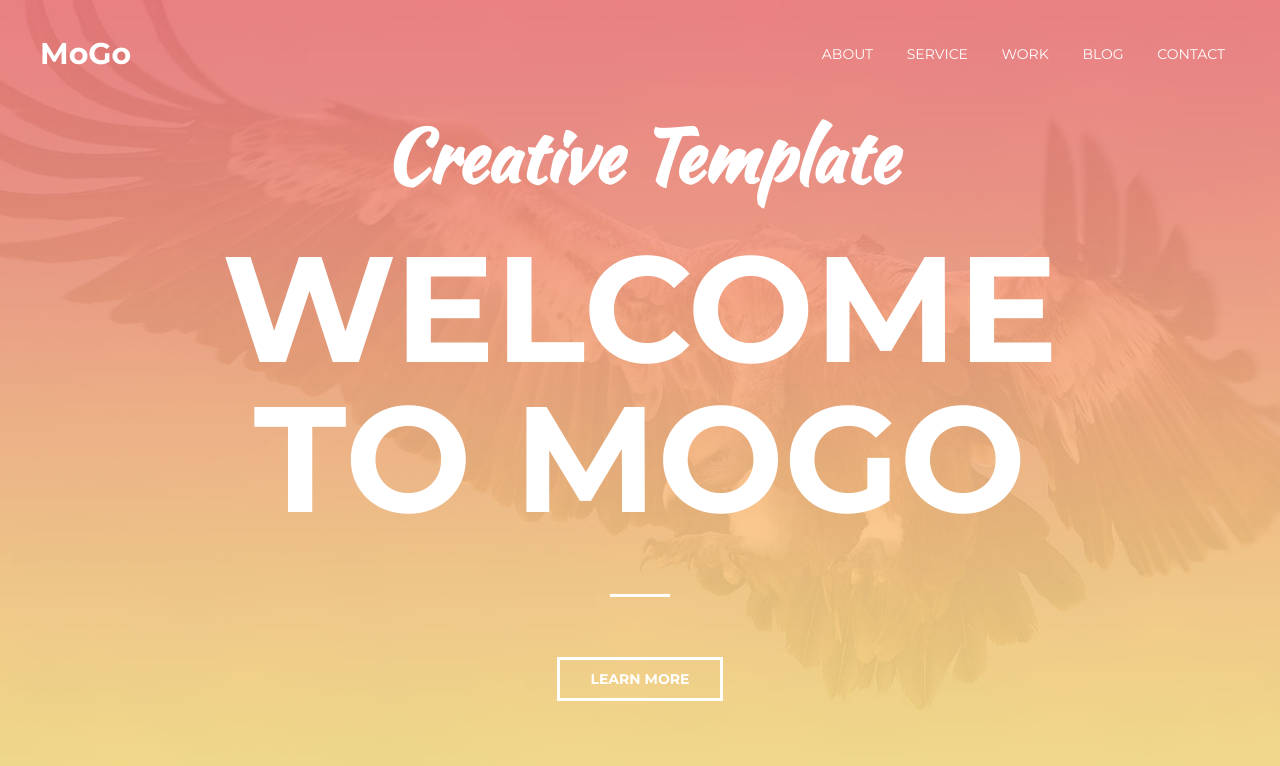
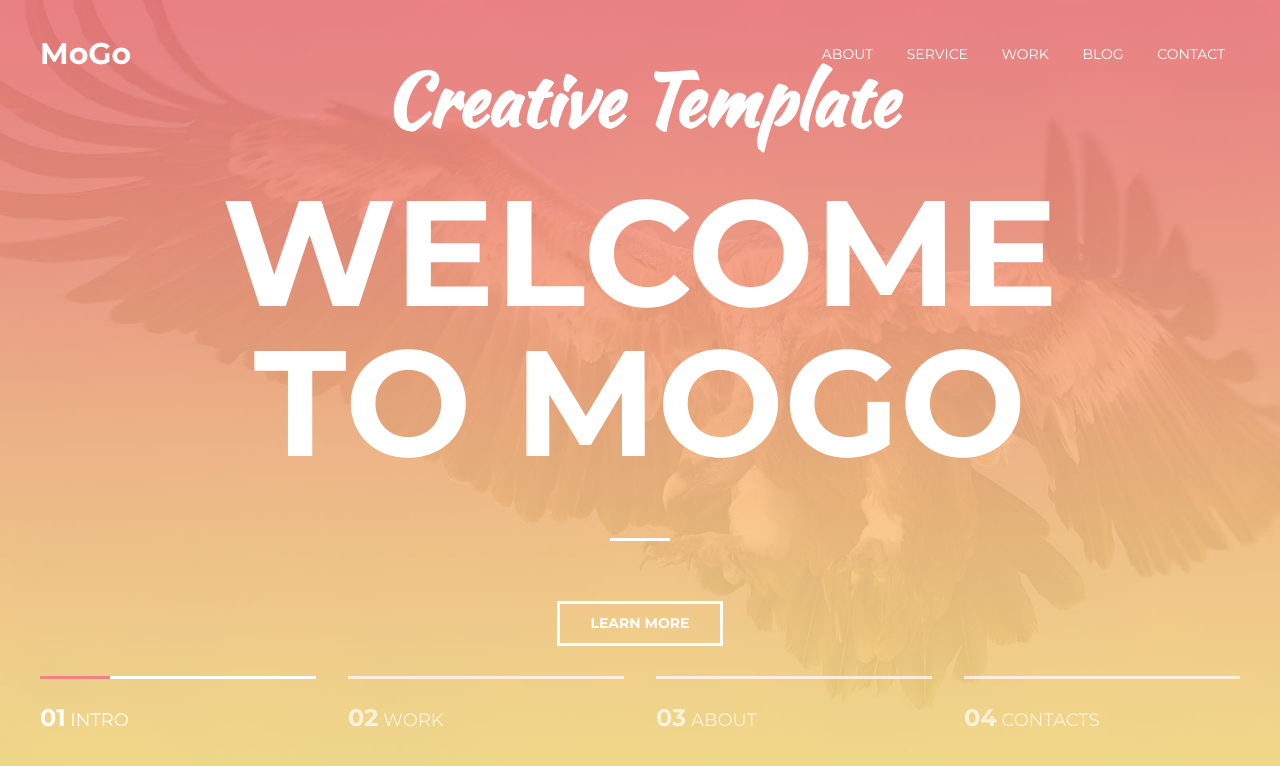
Before and after one commit to elmiramm/1_mogo, a plain HTML site: page index.html in a window 1280 px wide. Drawn offline with Linux system fonts and the light colour scheme.

Commit message:
style for slider

```diff
--- a/css/style.css
+++ b/css/style.css
@@ -152,3 +152,48 @@ justify-content: center;
 	background-color: #fff;
 	color: #333;
 }
+
+/*Slider*/
+.slider {
+	display: flex;
+	justify-content: space-between;
+	margin-top: 30px;
+}
+
+.slider__item{
+	width: 23%;
+	padding: 20px 0;
+	position: relative;
+
+	border-top: 3px solid #fff;
+	opacity: 0.7;
+
+	font-size: 18px;
+	color: #fff;
+	text-transform: uppercase;
+}
+
+.slider__item.active {
+	opacity: 1;
+}
+
+.slider__item.active:before{
+	content: "";
+	display: block;
+	width: 70px;
+	height: 3px;
+
+	background-color: #f38181;
+
+	position: absolute;
+	top: -3px;
+	left: 0;
+	z-index: 1;
+
+
+}
+
+.slider__num {
+	font-size: 24px;
+	font-weight: bold;
+}
--- a/index.html
+++ b/index.html
@@ -28,8 +28,8 @@
 				</nav>
 			</div>
 		</div>
+	</header>
 
-	</header>
 	<div class="intro">
 		<div class="container">
 			<div class="intro__inner">
@@ -37,6 +37,24 @@
 				<h1 class="intro__title">Welcome to Mogo</h1>
 				<a class="btn" href="#">Learn More</a>
 			</div>
+			<div class="slider">
+				<div class="slider__item active">
+					<span class="slider__num">01</span>
+					Intro
+				</div>
+				<div class="slider__item">
+					<span class="slider__num">02</span>
+					Work
+				</div>
+				<div class="slider__item">
+					<span class="slider__num">03</span>
+					About
+				</div>
+				<div class="slider__item">
+					<span class="slider__num">04</span>
+					Contacts
+				</div>
+			</div>
 		</div>
 	</div>
 </body>
```
